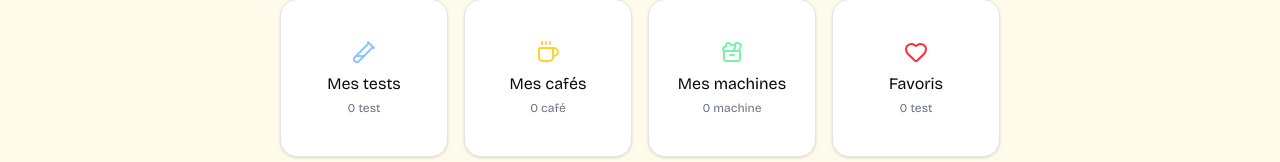
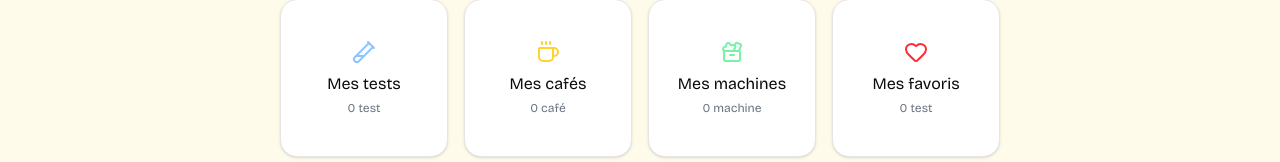
Before and after one commit to tmaurie/coffee-log, a Next.js app: page / in a window 1280 px wide. Shown: the part 447-609 px from the top of the page. Built offline with nearby package versions, Linux system fonts and the light colour scheme; no server answers.

Commit message:
refactor: enhance favorite display with Heart icon and update label

```diff
--- a/app/page.tsx
+++ b/app/page.tsx
@@ -128,7 +128,7 @@ export default function Home() {
             <Card className="hover:shadow-md cursor-pointer">
               <CardContent className="flex flex-col items-center justify-center p-4">
                 <Heart className="text-2xl mb-2 text-red-500" />
-                <div>Favoris</div>
+                <div>Mes favoris</div>
                 <div className="text-xs text-gray-500 mt-1 relative z-10">
                   {tests.filter((test) => test.favorite).length} test
                   {tests.filter((test) => test.favorite).length > 1 ? "s" : ""}
--- a/app/tests/[id]/page.tsx
+++ b/app/tests/[id]/page.tsx
@@ -4,7 +4,7 @@ import { useParams, useRouter } from "next/navigation";
 import { useCafeLog } from "@/context/CoffeeLogContext";
 import { Card, CardContent, CardHeader, CardTitle } from "@/components/ui/card";
 import { Badge } from "@/components/ui/badge";
-import { Coffee, Filter, Star, ToolCase } from "lucide-react";
+import { Coffee, Filter, Heart, ToolCase } from "lucide-react";
 
 export default function TestDetailPage() {
   const { id } = useParams<{ id: string }>();
@@ -42,7 +42,13 @@ export default function TestDetailPage() {
             <div className="flex gap-2 items-center">
               {test.cafe}
               {test.favorite && (
-                <Badge className="bg-yellow-400 text-yellow-900">Favori</Badge>
+                <Badge variant="secondary">
+                  Favori{" "}
+                  <Heart
+                    className="inline-block ml-1 text-red-500"
+                    fill="currentColor"
+                  />
+                </Badge>
               )}
             </div>
             <Badge variant="outline" className="text-xs">
@@ -71,8 +77,15 @@ export default function TestDetailPage() {
           <div className="flex gap-4 items-center">
             <span className="text-lg font-semibold">Note</span>
             <span className="flex items-center gap-1">
-              <Star className="h-5 w-5 text-yellow-500" fill="#facc15" />
-              {test.rating} / 5
+              {Array.from({ length: 5 }, (_, i) => (
+                <Coffee
+                  key={i}
+                  className={
+                    i < test.rating ? "text-amber-500" : "text-gray-300"
+                  }
+                  size={20}
+                />
+              ))}
             </span>
           </div>
           <div className="grid md:grid-cols-2 gap-3">
```
Also changed, not shown: app/tests/page.tsx (+10 -10 lines).
